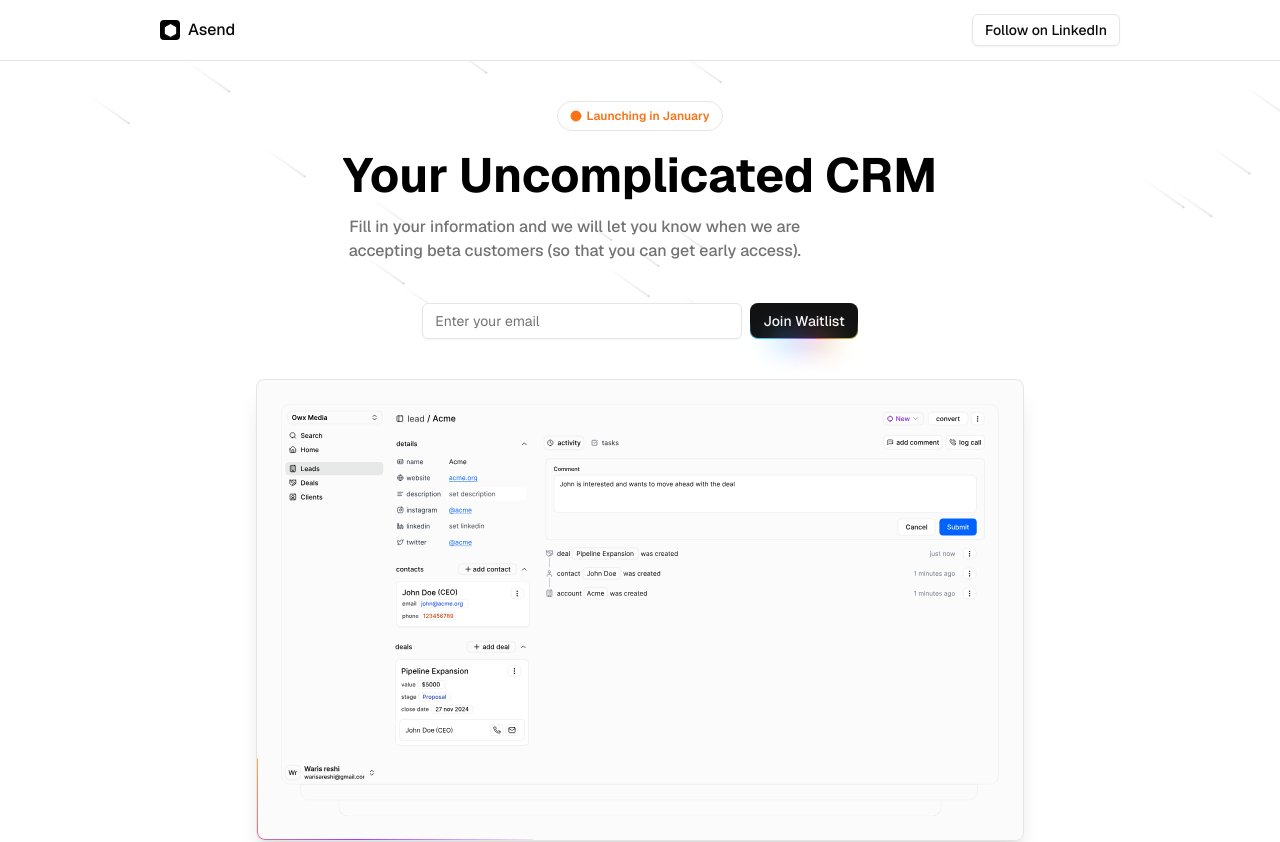
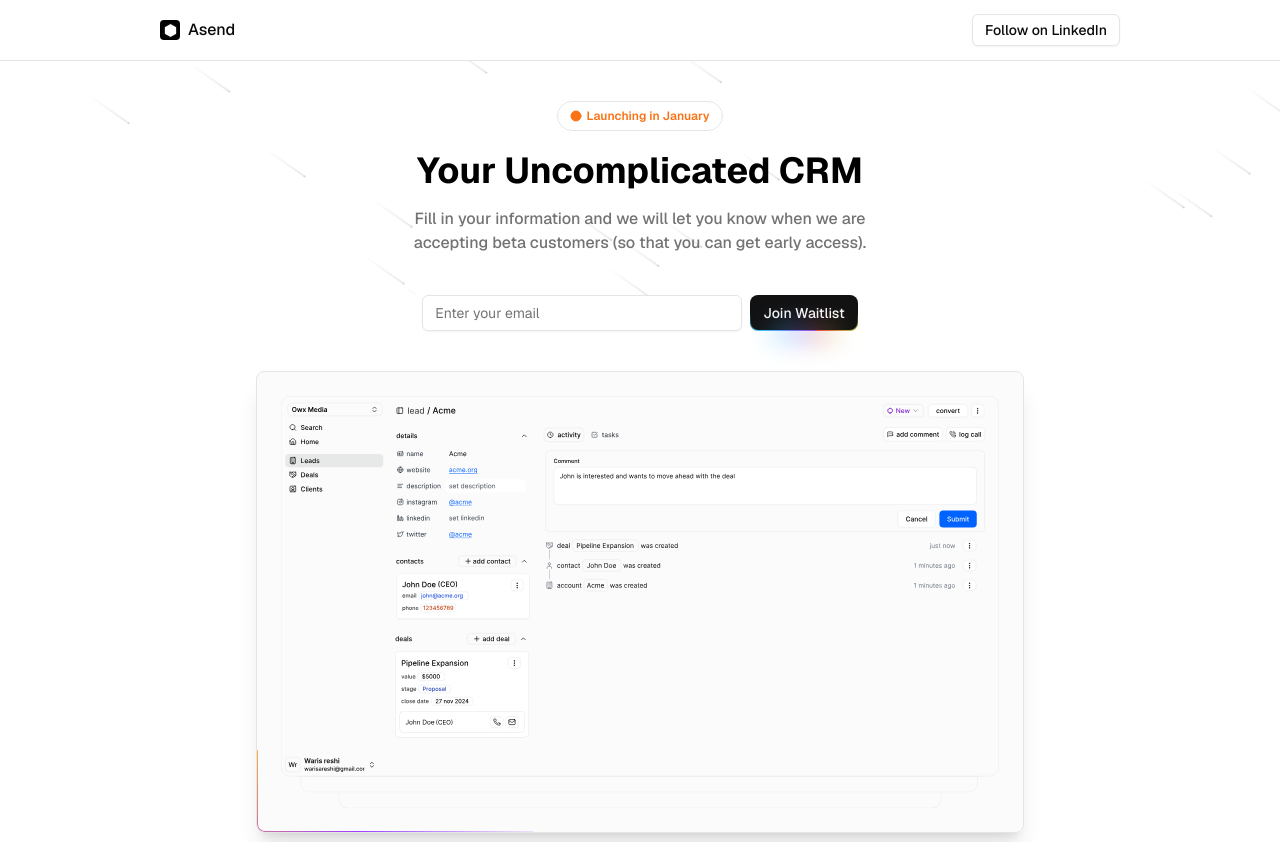
Before and after one commit to wreshi/crm-landing, a Next.js app: page / in a window 1280 px wide. Shown: the top 842 px of the page. Built offline with nearby package versions, Linux system fonts and the light colour scheme; no server answers; what loops would draw is missing.

Commit message:
chore: changed text

```diff
--- a/src/components/waiting-list/hero.tsx
+++ b/src/components/waiting-list/hero.tsx
@@ -17,7 +17,7 @@
           Launching in January
         </Badge>
         <WordRotate
-          className="text-4xl md:text-5xl font-bold text-black dark:text-white"
+          className="text-3xl md:text-4xl font-bold text-black dark:text-white"
           words={["Your Uncomplicated CRM"]}
         />
       </div>
```
